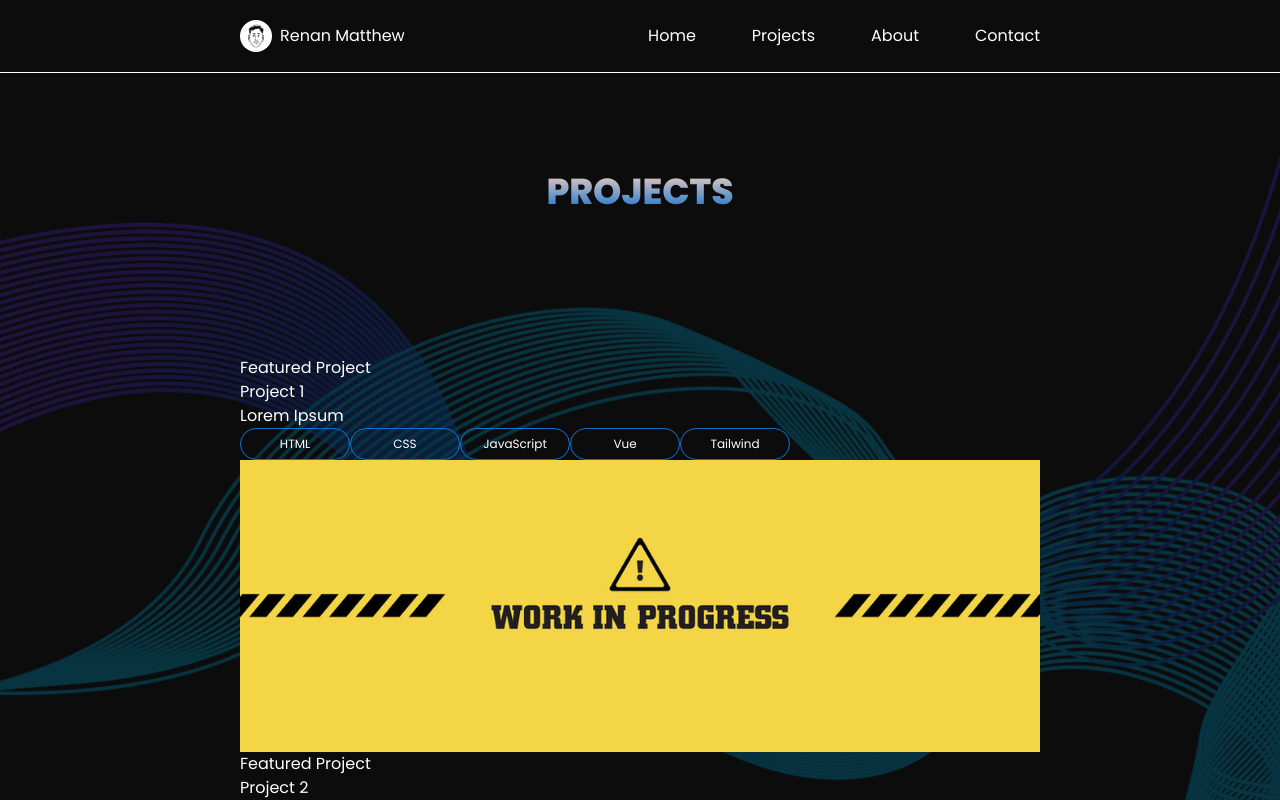
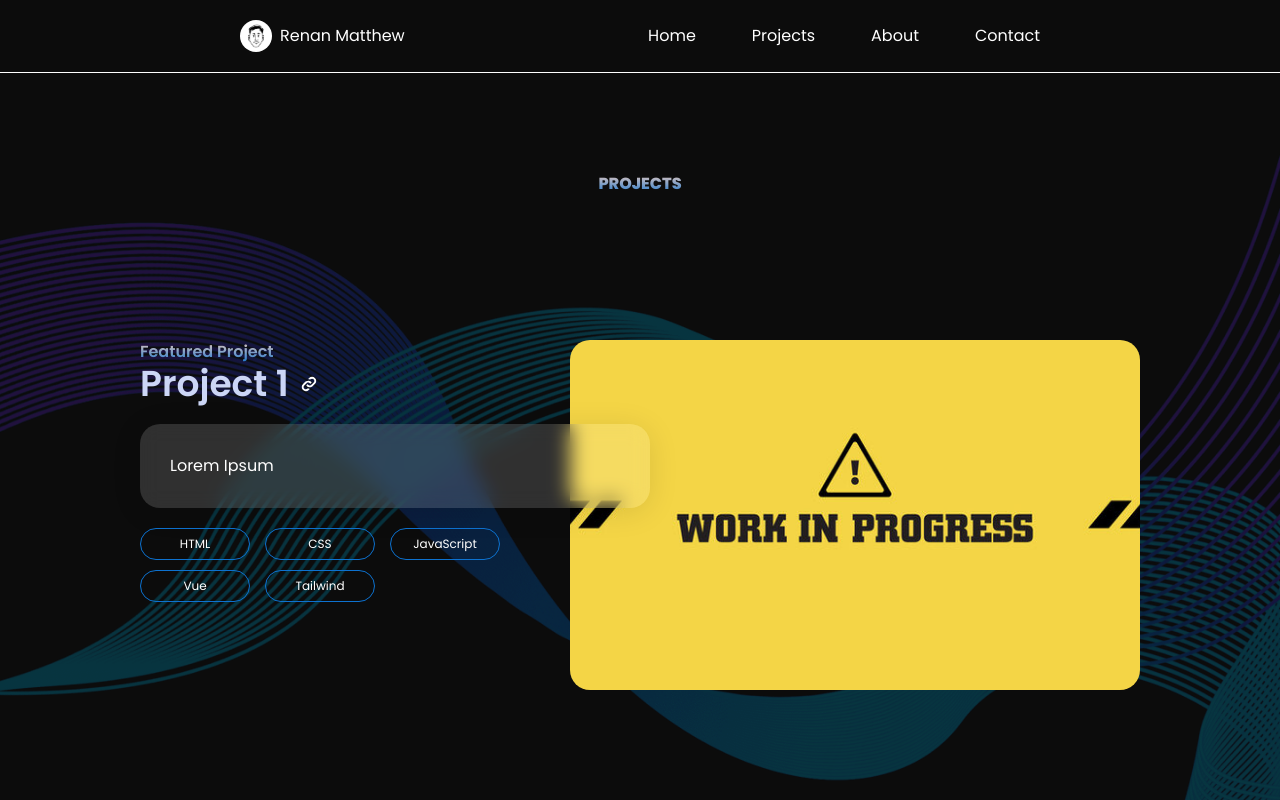
Before and after one commit to iRenanMatthew/portfolio-v1, a Vue app: page /projects in a window 1280 px wide. Shown: the top 800 px of the page. Built offline with nearby package versions, Linux system fonts and the light colour scheme.

Commit message:
chore - Add styles in /projects and make dynamic category title

```diff
--- a/src/assets/css/global.css
+++ b/src/assets/css/global.css
@@ -30,6 +30,10 @@ body {
   width: 800px;
   padding: 100px 0;
   margin-inline: auto;
+}
+
+.projects.row{
+  width: 1000px;
 }
 
 .pacifico-regular {
--- a/src/components/CategoryTitle.vue
+++ b/src/components/CategoryTitle.vue
@@ -1,9 +1,23 @@
 <template>
-  <h1 class="custom-bg-text-gradient font-extrabold text-4xl text-center">
+  <component
+    :is="tag"
+    class="custom-bg-text-gradient font-extrabold text-center"
+    :class="[size ? `text-[${size}]` : 'text-4xl']"
+  >
     {{ title }}
-  </h1>
+  </component>
 </template>
 
 <script setup>
-defineProps(["title"]);
+defineProps({
+  title: String,
+  tag: {
+    type: String,
+    default: "h2",
+  },
+  size: {
+    type: String,
+    default: "4xl",
+  },
+});
 </script>
--- a/src/views/ProjectsView.vue
+++ b/src/views/ProjectsView.vue
@@ -1,14 +1,18 @@
 <template>
   <div class="section">
     <div class="projects row">
-        <CategoryTitle title="PROJECTS"/>
+        <CategoryTitle title="PROJECTS" size="5xl" tag="h1"/>
 
         <div class="project-card-wrapper mt-36">
           <div class="project-card" v-for="project in projects" :key="project.id">
             <div class="pc-info">
               <div class="pc-info_name">
-                <h3>Featured Project</h3>
-                <p>{{ project.name }}</p>
+                <h3 class="custom-bg-text-gradient font-semibold text-base">Featured Project</h3>
+                <p class="text-4xl font-semibold text-[#CCD6F6] cursor-pointer">{{ project.name }}
+                  <span class="inline-block">
+                    <svg fill="#FFFFFF" xmlns="http://www.w3.org/2000/svg" width="24px" height="24px" viewBox="0 0 100 100" xml:space="preserve"><g id="SVGRepo_bgCarrier" stroke-width="0"></g><g id="SVGRepo_tracerCarrier" stroke-linecap="round" stroke-linejoin="round"></g><g id="SVGRepo_iconCarrier"> <g> <g> <path d="M51.5,69.4c-0.9-0.1-1.7-0.2-2.6-0.4c-0.9-0.2-1.8-0.4-2.7-0.7c-0.5-0.2-1.1-0.1-1.5,0.3l-0.6,0.6 c-3.6,3.6-9.4,4-13.3,0.7c-4.2-3.7-4.4-10.1-0.5-14l9.5-9.5c1.2-1.2,2.7-2.1,4.3-2.5c2-0.5,4.1-0.4,6,0.4c1.2,0.5,2.3,1.2,3.2,2.1 c0.5,0.5,0.9,1.1,1.2,1.7c0.5,0.8,1.6,1,2.3,0.3c1.1-1.1,2.6-2.6,3.5-3.5c0.5-0.5,0.6-1.3,0.1-1.9c-0.5-0.7-1.1-1.4-1.7-2 c-0.9-0.9-1.9-1.7-3-2.4c-1.8-1.1-3.8-1.9-5.8-2.3c-3.9-0.8-8.1-0.2-11.7,1.8c-1.4,0.8-2.7,1.7-3.9,2.9l-9.2,9.2 c-6.6,6.6-7.1,17.3-0.8,24.1c6.7,7.2,17.9,7.4,24.8,0.5l3.1-3.1C53.2,71,52.7,69.5,51.5,69.4z"></path> </g> <g> <path d="M74.5,24.5c-6.8-6.3-17.6-5.8-24.1,0.8L47.5,28c-0.9,0.9-0.3,2.3,0.9,2.4c1.8,0.1,3.5,0.5,5.3,1.1 c0.5,0.2,1.1,0,1.5-0.3l0.6-0.6c3.6-3.6,9.4-4,13.3-0.7c4.2,3.7,4.4,10.1,0.5,14l-9.5,9.5c-1.2,1.2-2.7,2.1-4.3,2.5 c-2,0.5-4.1,0.4-6-0.4c-1.2-0.5-2.3-1.2-3.2-2.1c-0.5-0.5-0.9-1-1.2-1.6c-0.5-0.8-1.6-1-2.3-0.3l-3.5,3.5 c-0.5,0.5-0.6,1.3-0.1,1.9c0.5,0.7,1.1,1.4,1.7,2c0.9,0.9,1.9,1.7,3,2.4C46,62.3,48,63,50,63.4c3.9,0.8,8.1,0.2,11.7-1.8 c1.4-0.8,2.7-1.7,3.9-2.9l9.5-9.5C81.8,42.4,81.7,31.1,74.5,24.5z"></path> </g> </g> </g></svg> </span>
+                </p>
+
               </div>
               <div class="pc-info_content">
                 <p>{{project.content }}</p>
@@ -17,7 +21,7 @@
                 <p class="tags-pill" v-for="tag in project.tags" :key="tag">{{ tag }}</p>
               </div>
             </div>
-            <img :src="imagePath(project.image, 'projects')" />
+            <img class="pc-img" :src="imagePath(project.image, 'projects')" />
           </div>
         </div>
     </div>
@@ -43,5 +47,42 @@ onMounted(()=>{
 
 <style scoped>
 
+.project-card{
+  display: flex;
+  gap: 20px;
+}
+
+.project-card:not(:last-child) {
+  margin: 0 0 144px 0;
+}
+.pc-info{
+  flex-grow: 1;
+  display: flex;
+  flex-direction: column;
+  gap: 20px;
+}
+
+.pc-img{
+  width: 100%;
+  max-width: 570px;
+  height: 350px;
+  object-fit: cover;
+  border-radius: 20px;
+}
+
+.pc-info_content{
+  background: rgba(255, 255, 255, 0.15);
+  border-radius: 20px;
+  box-shadow: 0 4px 30px rgba(0, 0, 0, 0.1);
+  backdrop-filter: blur(10px);
+  -webkit-backdrop-filter: blur(10px);
+  padding: 30px;
+  margin:0 -100px 0 0;
+}
+
+.pc-info_tabs .tags-pill{
+  margin:0 15px 10px 0;
+}
+
 
 </style>
```
